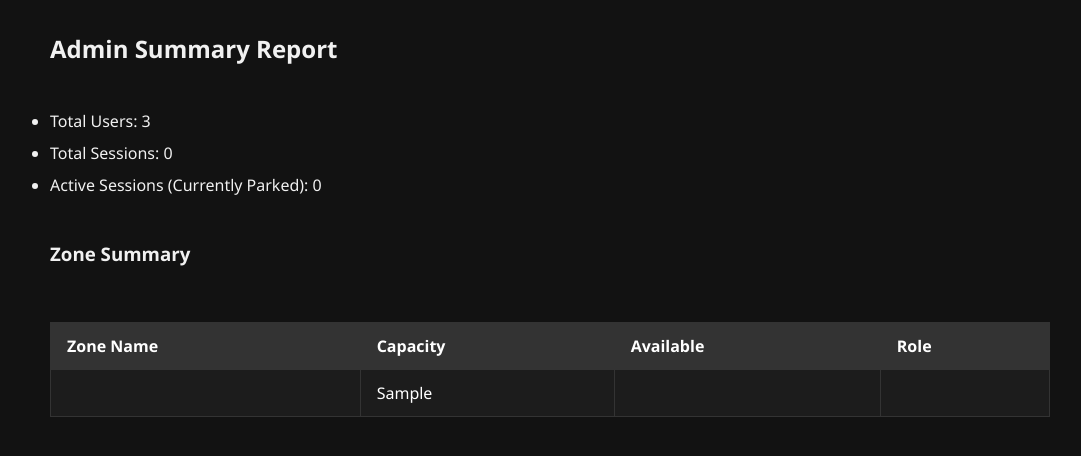
After one commit to emranaxmed0/university-parking-management-system, a PHP site: page /admin_report.php in a window 1280 px wide. The commit adds this page. Shown: the top 456 px of the page, without its empty margins (90-1171 px from the left). Run offline with PHP 8.4, Linux system fonts and the light colour scheme; tables that the repository leaves empty or names only in its code hold one stand-in row (values such as "Sample post"); data that the repository does not hold is empty.

Commit message:
adding admin summary report

```diff
--- a/admin-logs.php
+++ b/admin-logs.php
@@ -99,6 +99,8 @@ $spaces = $conn->query($spaceQuery);
     <section class="admin-section">
         <h2>User Feedback</h2>
         <a href="view_feedback.php" class="btn feedback-btn">💬 View Feedback</a>
+        <h2>Admin Summary Report</h2>
+        <a href="admin_report.php" class="btn">📊 Admin Summary Report</a>
     </section>
 
 </main>
--- /dev/null
+++ b/admin_report.php
@@ -0,0 +1,57 @@
+<?php
+session_start();
+require_once "includes/db_connect.php";
+
+
+// Total sessions
+$totalSessions = $conn->query("SELECT COUNT(*) as total FROM Session")->fetch_assoc()["total"];
+$activeSessions = $conn->query("SELECT COUNT(*) as active FROM Session WHERE checkoutTime IS NULL")->fetch_assoc()["active"];
+$totalUsers = $conn->query("SELECT
+                                (SELECT COUNT(*) FROM Student) +
+                                (SELECT COUNT(*) FROM Staff) +
+                                (SELECT COUNT(*) FROM Visitor) AS total")->fetch_assoc()["total"];
+
+$zones = $conn->query("SELECT * FROM Zone");
+?>
+
+<!DOCTYPE html>
+<html lang="en">
+<head>
+    <meta charset="UTF-8">
+    <title>Admin Report</title>
+    <link rel="stylesheet" href="css/admin.css">
+</head>
+<body>
+<div class="admin-container">
+    <h2>Admin Summary Report</h2>
+
+    <ul style="line-height: 2;">
+        <li>Total Users: <?= $totalUsers ?></li>
+        <li>Total Sessions: <?= $totalSessions ?></li>
+        <li>Active Sessions (Currently Parked): <?= $activeSessions ?></li>
+    </ul>
+
+    <h3>Zone Summary</h3>
+    <table>
+        <thead>
+            <tr>
+                <th>Zone Name</th>
+                <th>Capacity</th>
+                <th>Available</th>
+                <th>Role</th>
+            </tr>
+        </thead>
+        <tbody>
+            <?php while ($zone = $zones->fetch_assoc()): ?>
+                <tr>
+                    <td><?= htmlspecialchars($zone["zoneName"]) ?></td>
+                    <td><?= $zone["capacity"] ?></td>
+                    <td><?= $zone["availableSpace"] ?></td>
+                    <td><?= ucfirst($zone["Role"]) ?></td>
+                </tr>
+            <?php endwhile; ?>
+        </tbody>
+    </table>
+</div>
+</body>
+</html>
```
